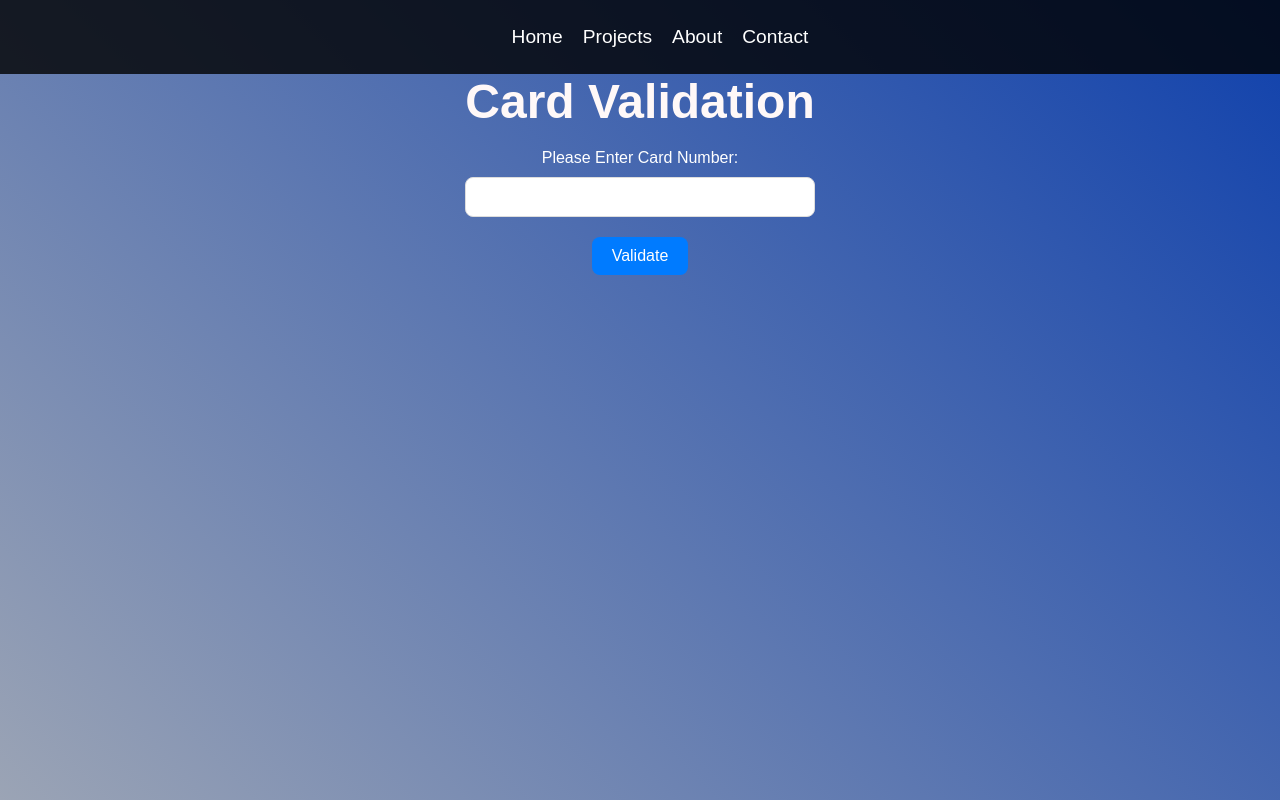
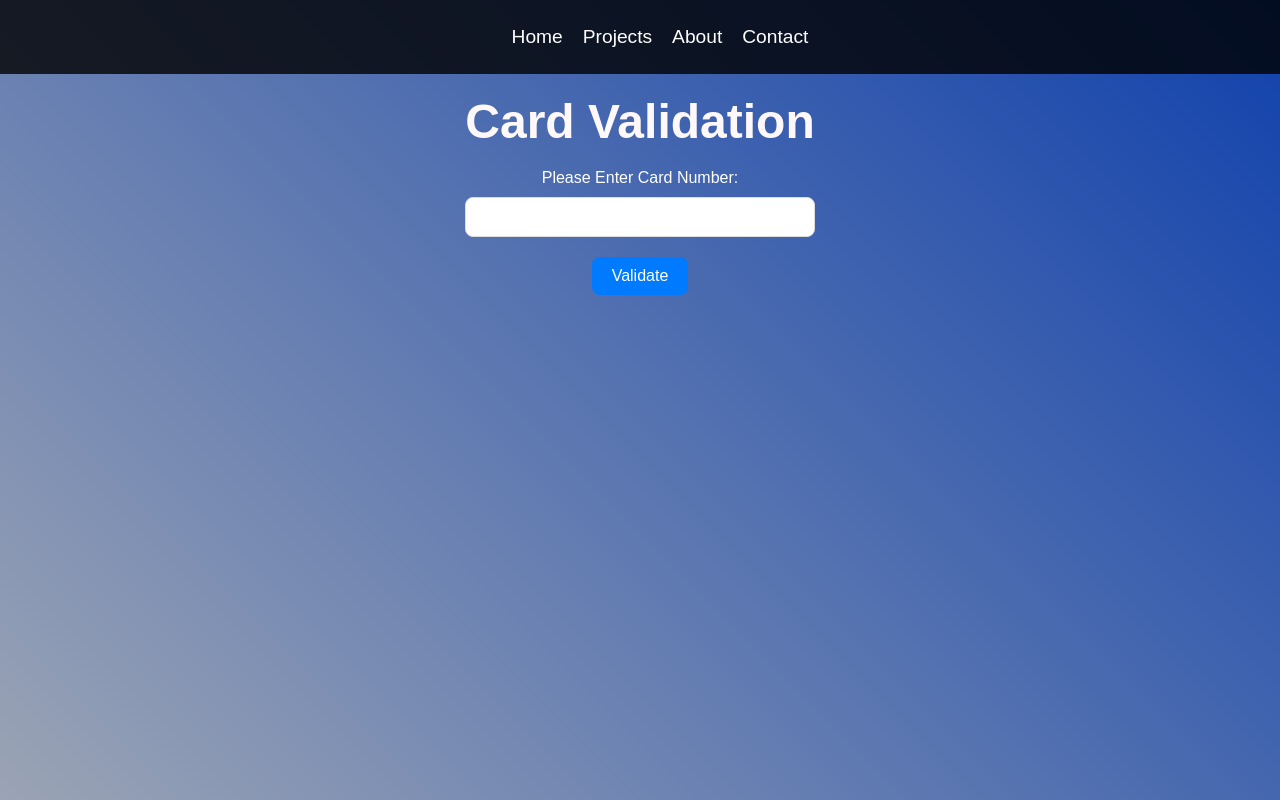
Before and after one commit to damianmiskow/website, a Vue app in the folder website/: page /projects/cardvalidationproject in a window 1280 px wide. Built offline with nearby package versions, Linux system fonts and the light colour scheme.

Commit message:
cosmetic imrpovments

```diff
--- a/website/src/views/projects/CardValProject.vue
+++ b/website/src/views/projects/CardValProject.vue
@@ -15,7 +15,7 @@
 import axios from 'axios';
 
 export default {
-    name: 'App',
+  name: 'CardValProject',
   setup() {
     const cardNumber = ref('');
     const result = ref(null);
@@ -67,6 +67,7 @@
 
 .app {
   text-align: center;
+  padding-top: 20px;
 }
 
 h1 {
```
Lines whose indentation alone changed are shown as unchanged.
